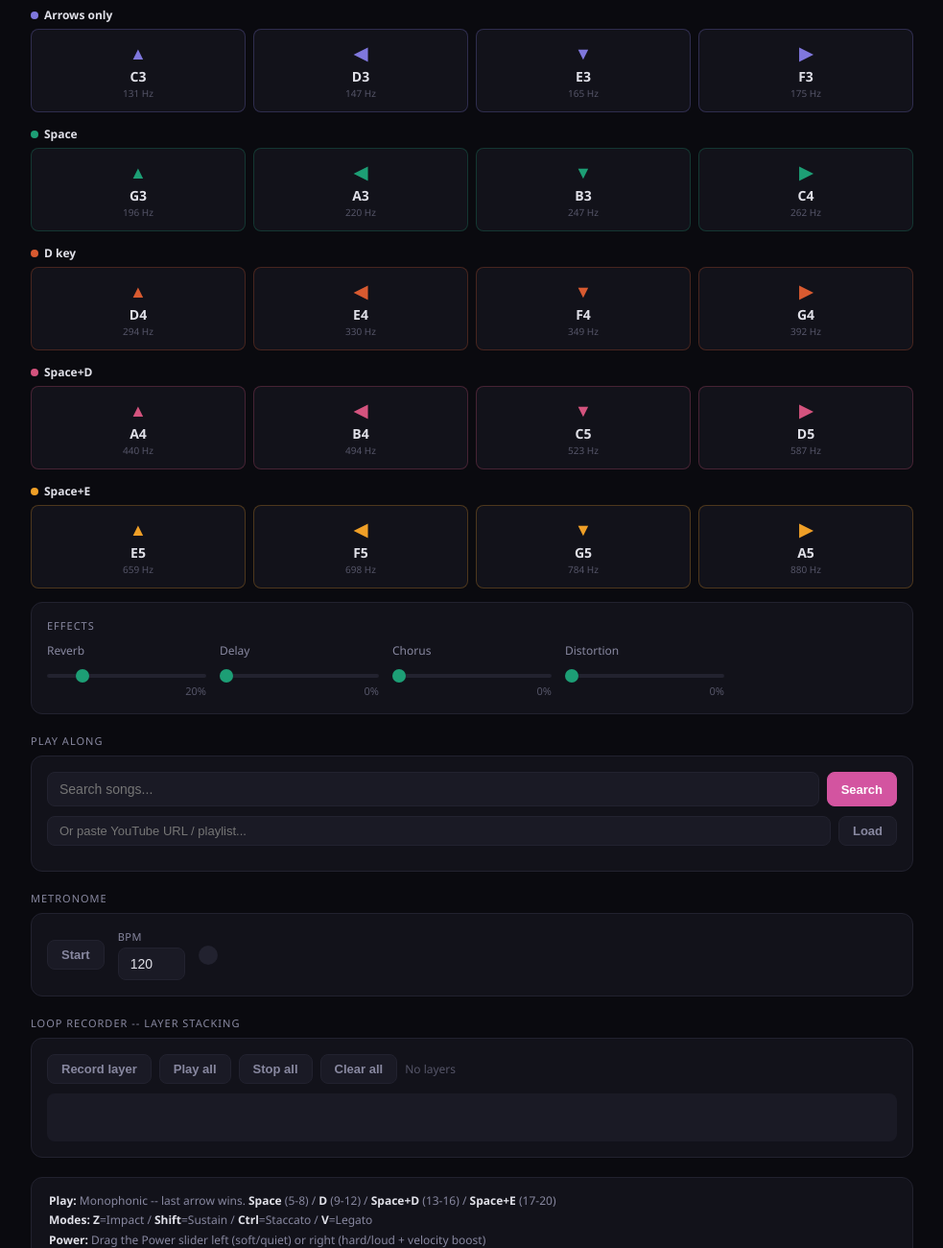
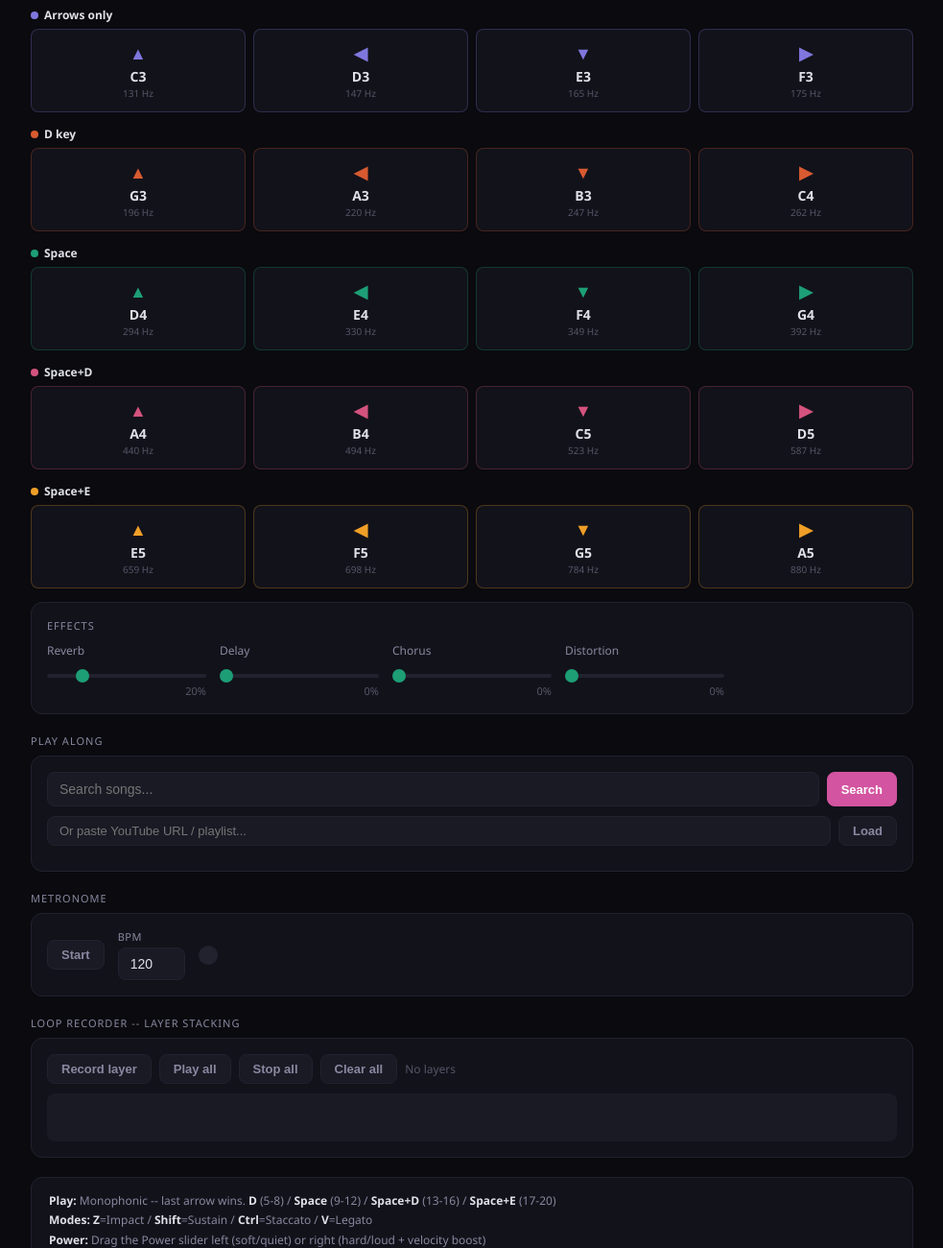
Before and after one commit to BoweGraal/Unholy-Keys, a plain HTML site: page index.html in a window 1280 px wide. Shown: the part 1620-2920 px from the top of the page at 96% size, without its empty margins (148-1131 px from the left). Drawn offline with nearby package versions, Linux system fonts and the light colour scheme.

Commit message:
Update index.html

```diff
--- a/index.html
+++ b/index.html
@@ -207,7 +207,7 @@ body{background:var(--bg);color:var(--tx);font-family:'Segoe UI',system-ui,sans-
     <div id="layBox"></div>
     <div style="height:50px;background:var(--bg3);border-radius:var(--r);overflow:hidden;position:relative;margin-top:8px"><canvas id="rcv" style="width:100%;height:100%"></canvas><div id="rcPh" style="position:absolute;top:0;left:0;width:2px;height:100%;background:var(--pk);opacity:0"></div></div>
   </div>
-  <div class="hb"><b>Play:</b> Monophonic -- last arrow wins. <b>Space</b> (5-8) / <b>D</b> (9-12) / <b>Space+D</b> (13-16) / <b>Space+E</b> (17-20)<br><b>Modes:</b> <b>Z</b>=Impact / <b>Shift</b>=Sustain / <b>Ctrl</b>=Staccato / <b>V</b>=Legato<br><b>Power:</b> Drag the Power slider left (soft/quiet) or right (hard/loud + velocity boost)<br><b>Jam:</b> <b>F</b>=Enter / <b>Esc</b>=Exit / <b>T</b>=Toggle split / <b>N/P</b>=Next/Prev song<br><b>Loop:</b> <b>F1</b>=Record / <b>F2</b>=Play / <b>F3</b>=Stop / <b>F4</b>=Clear<br><b>Octave:</b> <b>Ins/Num0</b>=Up / <b>Del</b>=Down / <b>Numpad 1-9</b>=Instrument hotkeys</div>
+  <div class="hb"><b>Play:</b> Monophonic -- last arrow wins. <b>D</b> (5-8) / <b>Space</b> (9-12) / <b>Space+D</b> (13-16) / <b>Space+E</b> (17-20)<br><b>Modes:</b> <b>Z</b>=Impact / <b>Shift</b>=Sustain / <b>Ctrl</b>=Staccato / <b>V</b>=Legato<br><b>Power:</b> Drag the Power slider left (soft/quiet) or right (hard/loud + velocity boost)<br><b>Jam:</b> <b>F</b>=Enter / <b>Esc</b>=Exit / <b>T</b>=Toggle split / <b>N/P</b>=Next/Prev song<br><b>Loop:</b> <b>F1</b>=Record / <b>F2</b>=Play / <b>F3</b>=Stop / <b>F4</b>=Clear<br><b>Octave:</b> <b>Ins/Num0</b>=Up / <b>Del</b>=Down / <b>Numpad 1-9</b>=Instrument hotkeys</div>
 </div>
 <div id="jm">
   <div id="jmV"><iframe id="jmF" allowfullscreen allow="autoplay"></iframe><div id="jmVL"></div></div>
@@ -244,9 +244,9 @@ var SCALES={"Major":[0,2,4,5,7,9,11],"Natural minor":[0,2,3,5,7,8,10],"Harmonic
 var ROOTS=["C","C#","D","D#","E","F","F#","G","G#","A","A#","B"];
 var DIRS=["up","left","down","right"];
 var DARR={up:"\u25B2",left:"\u25C0",down:"\u25BC",right:"\u25B6"};
-var REGS=["none","space","d","space+d","space+e"];
-var RLBL={none:"Arrows only",space:"Space",d:"D key","space+d":"Space+D","space+e":"Space+E"};
-var RCLR={none:"#7F77DD",space:"#1D9E75",d:"#D85A30","space+d":"#D4537E","space+e":"#EF9F27"};
+var REGS=["none","d","space","space+d","space+e"];
+var RLBL={none:"Arrows only",d:"D key",space:"Space","space+d":"Space+D","space+e":"Space+E"};
+var RCLR={none:"#7F77DD",d:"#D85A30",space:"#1D9E75","space+d":"#D4537E","space+e":"#EF9F27"};
 var NC=20;
 var MODES=[{id:"impact",l:"Impact",k:"Z",icon:"\u26A1"},{id:"sustain",l:"Sustain",k:"Shift",icon:"\u301C"},{id:"staccato",l:"Staccato",k:"Ctrl",icon:"\u00B7"},{id:"legato",l:"Legato",k:"V",icon:"\u219D"}];
 
```
